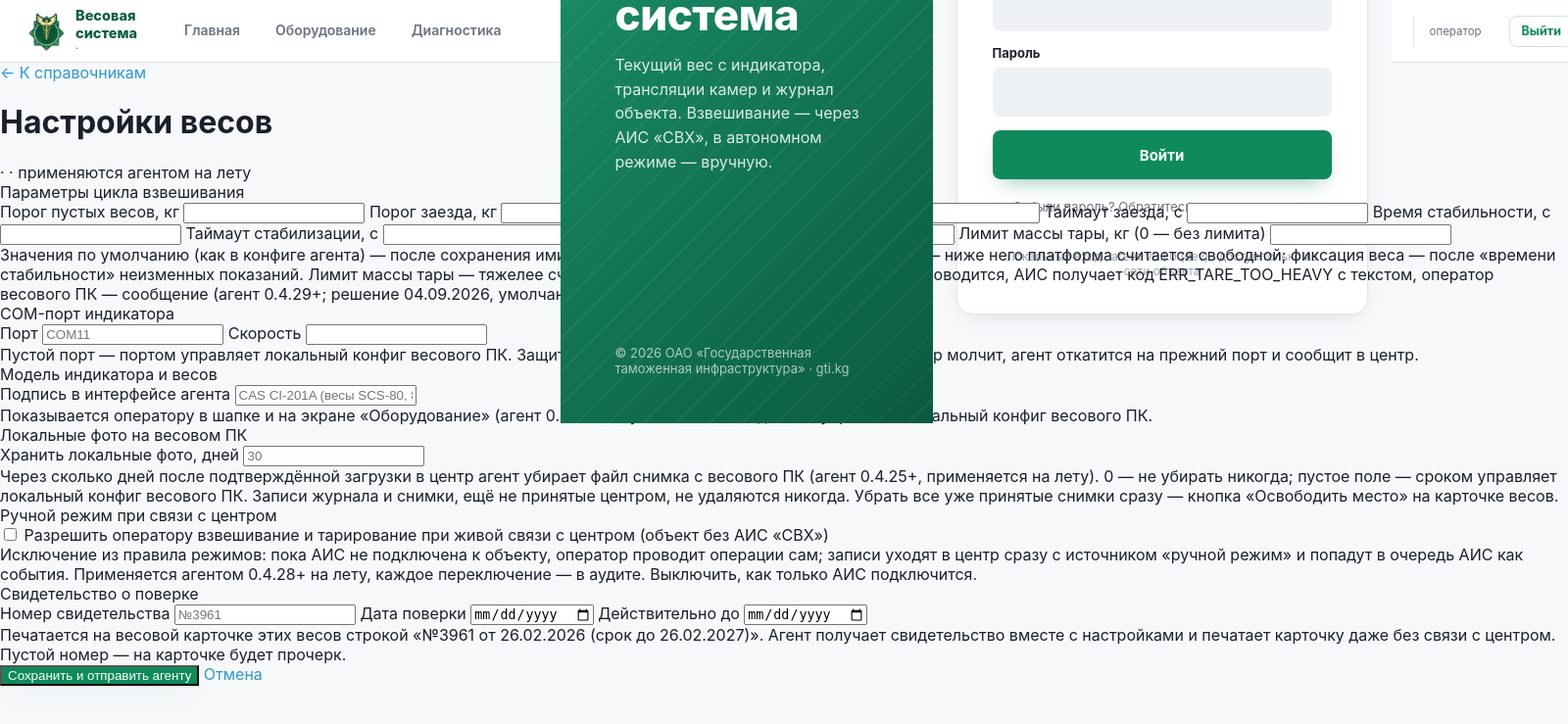
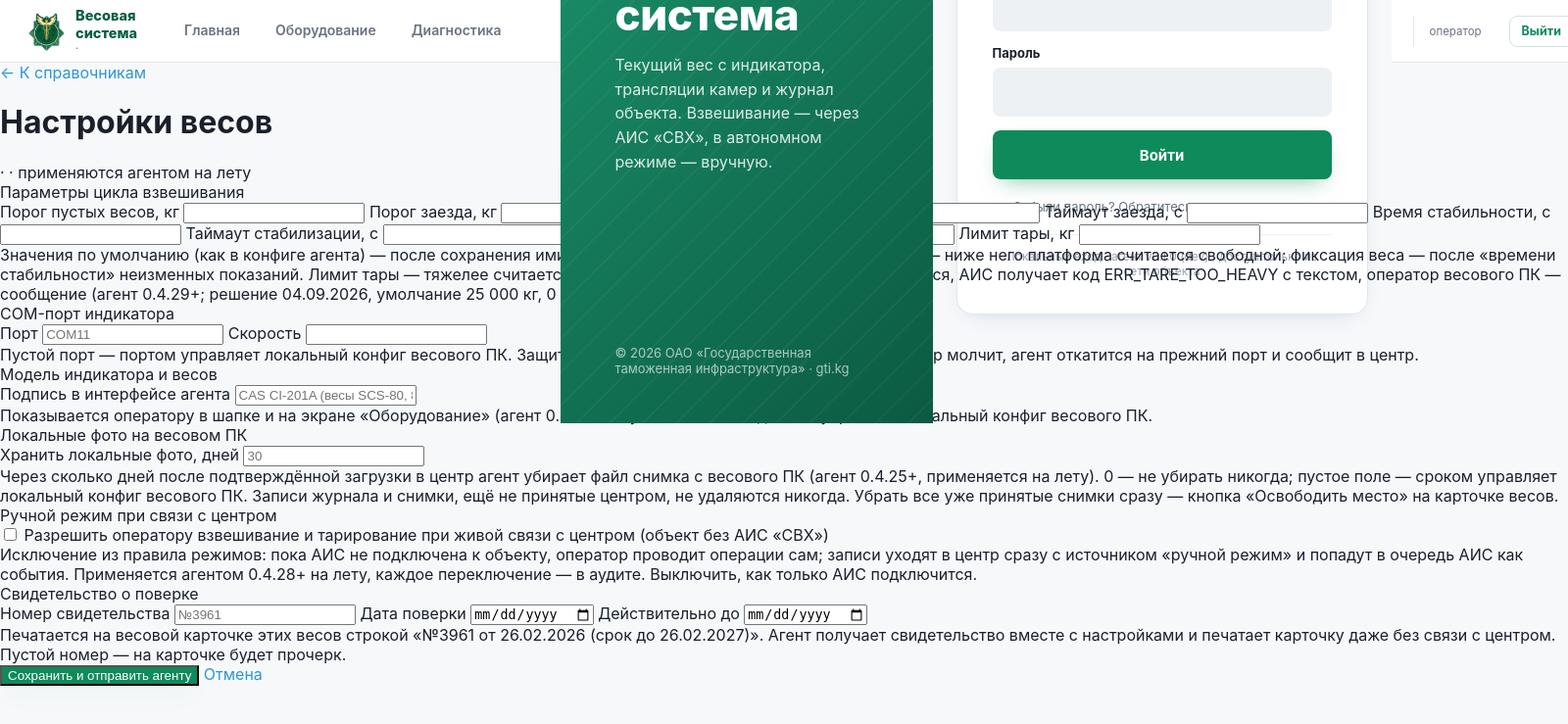
Before and after one commit to Rainthium/vesy-gti, a FastAPI app: template center/web/templates/scale_settings.html in a window 1600 px wide. Shown: the top 739 px of the page at 98% size. Run offline with FastAPI, Linux system fonts and the light colour scheme; the template is opened without the code that fills it, so the values that code supplies are empty.

Commit message:
Панель: короткая подпись «Лимит тары, кг» и выравнивание полей цикла по нижнему краю
Co-Authored-By: Claude Fable 5 <noreply@anthropic.com>

```diff
--- a/center/web/static/panel.css
+++ b/center/web/static/panel.css
@@ -902,6 +902,7 @@ table.users .cell-input.narrow { max-width: 76px; }
 .settings-grid label {
   display: flex;
   flex-direction: column;
+  justify-content: flex-end; /* поле у нижнего края: подписи в две строки не сбивают ряд */
   gap: 6px;
   font-size: 12px;
   font-weight: 600;
--- a/center/web/templates/scale_settings.html
+++ b/center/web/templates/scale_settings.html
@@ -35,14 +35,14 @@
         <label>Таймаут потока данных, с
           <input name="no_data_timeout_s" type="number" step="any" min="1" required value="{{ cycle.no_data_timeout_s }}">
         </label>
-        <label>Лимит массы тары, кг (0 — без лимита)
+        <label>Лимит тары, кг
           <input name="max_tare_kg" type="number" step="any" min="0" required value="{{ cycle.max_tare_kg }}">
         </label>
       </div>
       <div class="card-hint">
         {% if has_center_cycle %}Значения заданы в центре и доставлены агенту.{% else %}Значения по умолчанию (как в конфиге агента) — после сохранения ими начнёт управлять центр.{% endif %}
         Порог пустых весов — ниже него платформа считается свободной; фиксация веса — после «времени стабильности» неизменных показаний.
-       Лимит массы тары — тяжелее считается гружёной машиной: тарирование не проводится, АИС получает код ERR_TARE_TOO_HEAVY с текстом, оператор весового ПК — сообщение (агент 0.4.29+; решение 04.09.2026, умолчание 25 000 кг).
+       Лимит тары — тяжелее считается гружёной машиной: тарирование не проводится, АИС получает код ERR_TARE_TOO_HEAVY с текстом, оператор весового ПК — сообщение (агент 0.4.29+; решение 04.09.2026, умолчание 25 000 кг, 0 — без лимита).
       </div>
     </section>
 
```
